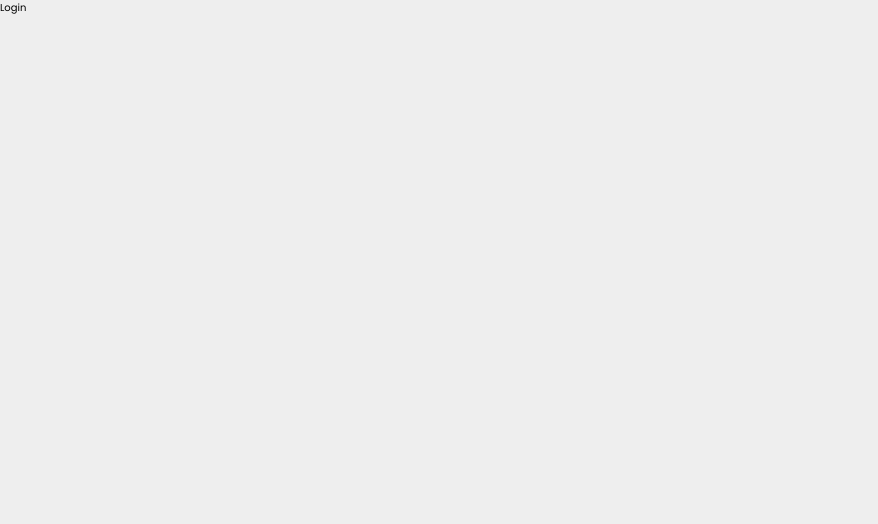
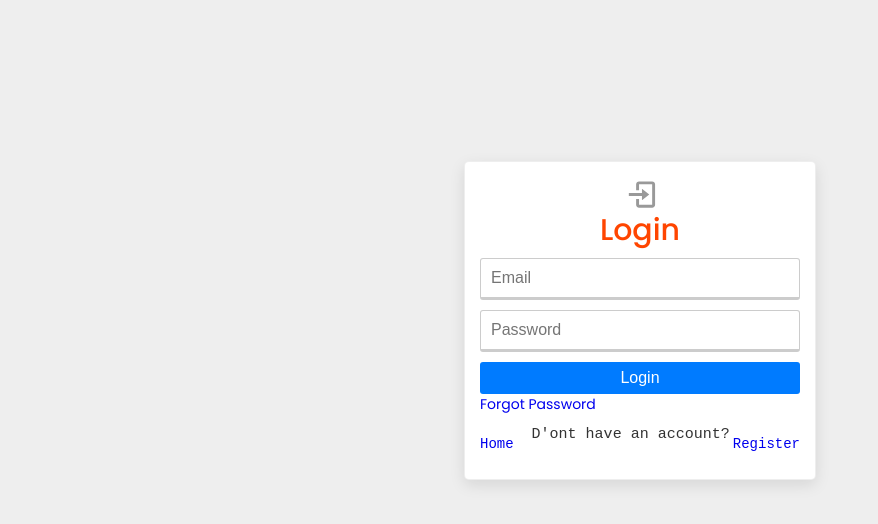
Before and after one commit to rimdagdoug/mer-inventory-management-app, a React (Create React App) app in the folder frontend/: page /login in a window 1280 px wide. Shown: the top 524 px of the page, without its empty margins (0-878 px from the left). Built offline with nearby package versions, Linux system fonts and the light colour scheme.

Commit message:
create-card-component

```diff
--- a/frontend/src/pages/auth/Login.js
+++ b/frontend/src/pages/auth/Login.js
@@ -1,9 +1,36 @@
-import React from 'react'
+import React from 'react';
+import styles from "./auth.module.scss";
+import { BiLogIn } from "react-icons/bi";
+import Card from '../../components/card/Card';
+import { Link } from 'react-router-dom';
 
 const Login = () => {
   return (
-    <div>Login</div>
-  )
-}
+    <div className={`container ${styles.auth}`}>
+        <Card >
+            <div className={styles.form}>
+                <div className='--flex-center'>
+                    <BiLogIn size={35} color='#999'></BiLogIn>
+                </div>
+                <h2>Login</h2>
 
-export default Login
+                <form>
+                    <input type='text' placeholder='Email' required name='email'></input>
+                    <input type='password' placeholder='Password' required name='password'></input>
+                    <button type='submit' className='--btn --btn-primary --btn-block'>Login</button>
+                </form>
+                <Link to="/forgot">Forgot Password</Link>
+                <samp className={styles.register}>
+                    <Link to="/">Home</Link>
+                    <p> &nbsp; D'ont have an account? &nbsp;</p>
+                    <Link to="/register">Register</Link>
+                </samp>
+
+            </div>
+
+        </Card>
+    </div>
+  );
+};
+
+export default Login; // Ajout du point-virgule ici
```
Also changed, not shown: frontend/src/pages/auth/auth.module.scss (indentation only).
